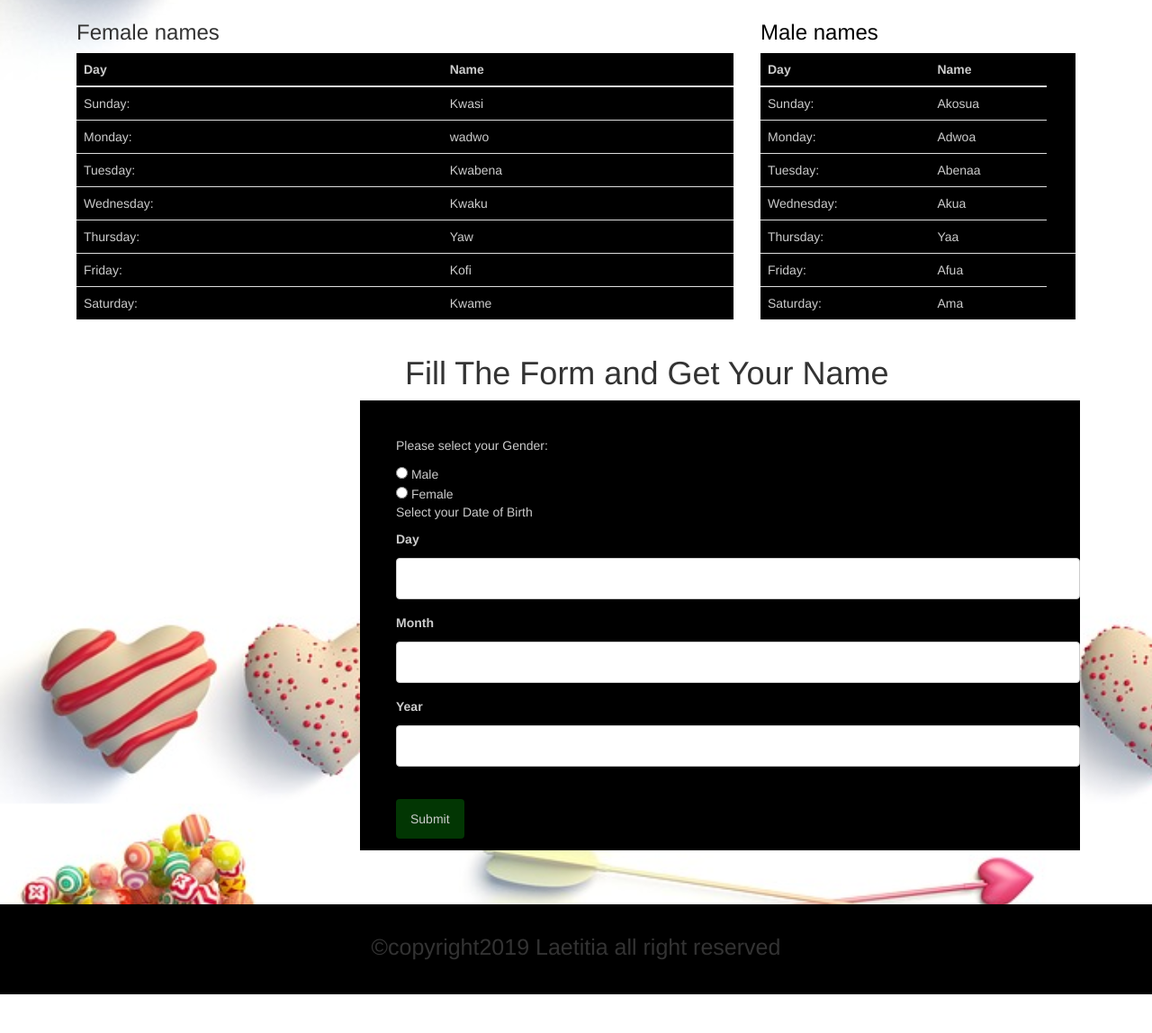
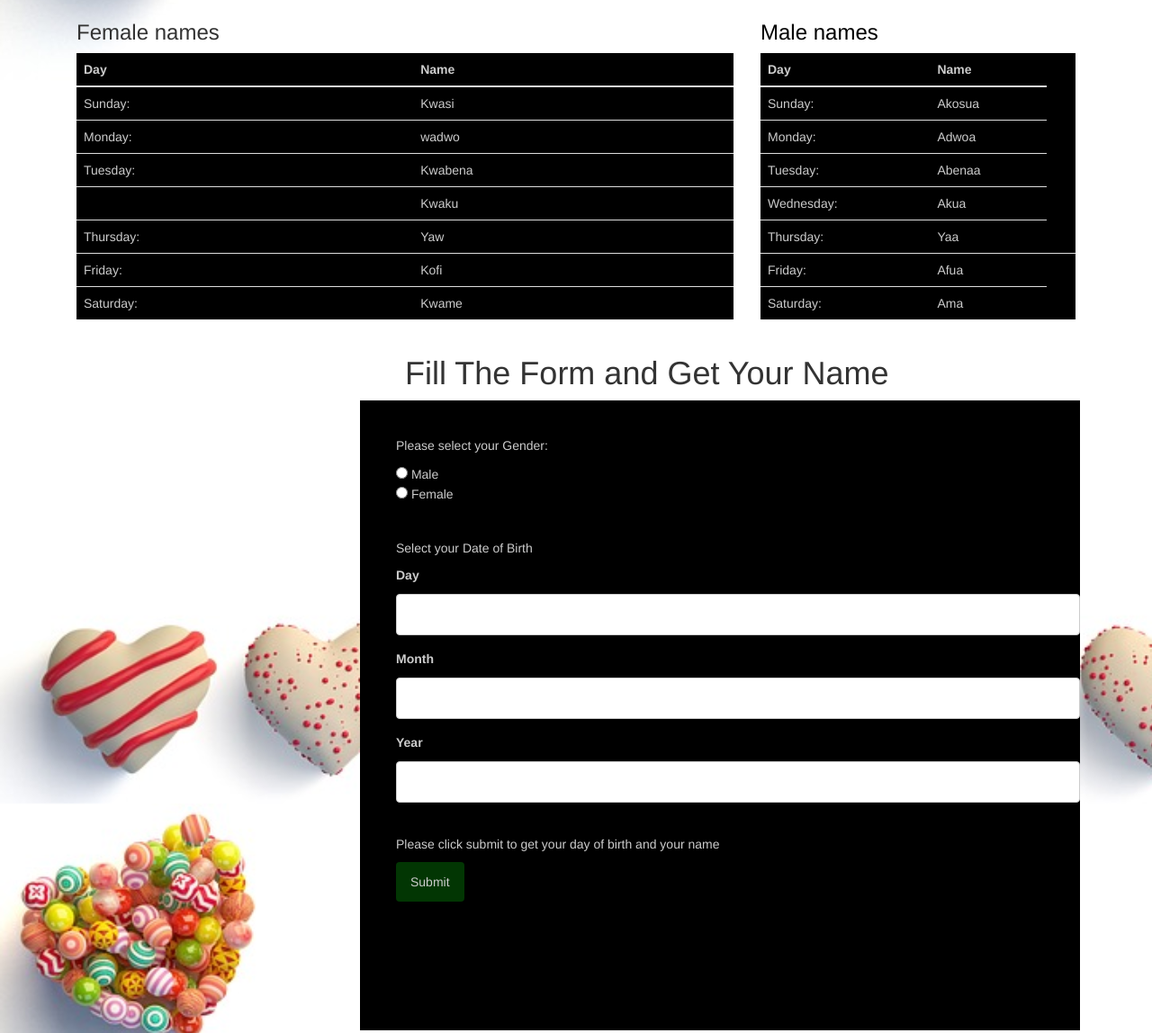
Before and after one commit to laetitia123/Akan-Name, a plain HTML site: page index.html in a window 1280 px wide. Shown: the part 307-1455 px from the top of the page at 90% size. Before the commit the page ends 1412 px from the top, so only its background shows below. Drawn offline with nearby package versions, Linux system fonts and the light colour scheme.

Commit message:
some change

```diff
--- a/CSS/style.css
+++ b/CSS/style.css
@@ -10,7 +10,7 @@ body{
 #form{
   padding-top:40px;
   color: #ccc;
-  height:500px;
+  height:700px;
   margin-left: 400px;
   padding-left:40px;
   width: 800px;
--- a/index.html
+++ b/index.html
@@ -43,7 +43,7 @@
                      <td>  Kwabena</td>
                     </tr>
                     <tr>
-                      <td>Wednesday:</td>
+                      <td></td>
                       <td>Kwaku</td>
                     </tr>
                     <tr>
@@ -113,7 +113,7 @@
 
       <p>Please select your Gender:</p>
       <input type="radio" name="gender" value="male" id="male"> Male<br>
-       <input type="radio" name="gender" value="female"id ="female"> Female<br>
+       <input type="radio" name="gender" value="female"id ="female"> Female<br><br><br>
        <P>Select your Date of Birth</P>
        <label for="day">Day</label>
        <input type="text" name="day" id="day">
@@ -123,7 +123,10 @@
        <input type="text" name="year" id="year">
 
      <br><br>
+     <P>Please click submit to get your day of birth and your name</P>
      <button onclick="calculate()">Submit</button>
+
+
     </div>
   </div>
   </div>
--- a/js/script.js
+++ b/js/script.js
@@ -1,4 +1,4 @@
-function calculate(form){
+function calculate(){
         var female=["Kwasi", "wadwo", "Kwabena", "Kwaku","Yaw",  "Kofi ","Kwame"];
         var male =["Akosua","Adwoa", "Abenaa", "Akua", "Yaa","Afua" ,"Ama"]
         var Days=["Sunday",",Monday", "Tuesday", "Wednesday", "Thursday","Friday" ,"Saturday"]
@@ -55,4 +55,7 @@ function calculate(form){
               document.getElementById("me").textContent=("your  Akan name is " +  female[Math.round(d)]);
             }
           }
-        }
+        };
+        function resetform() {
+          document.getElementById("myform").reset();
+          };
```
Also changed, not shown: 1 other file.
